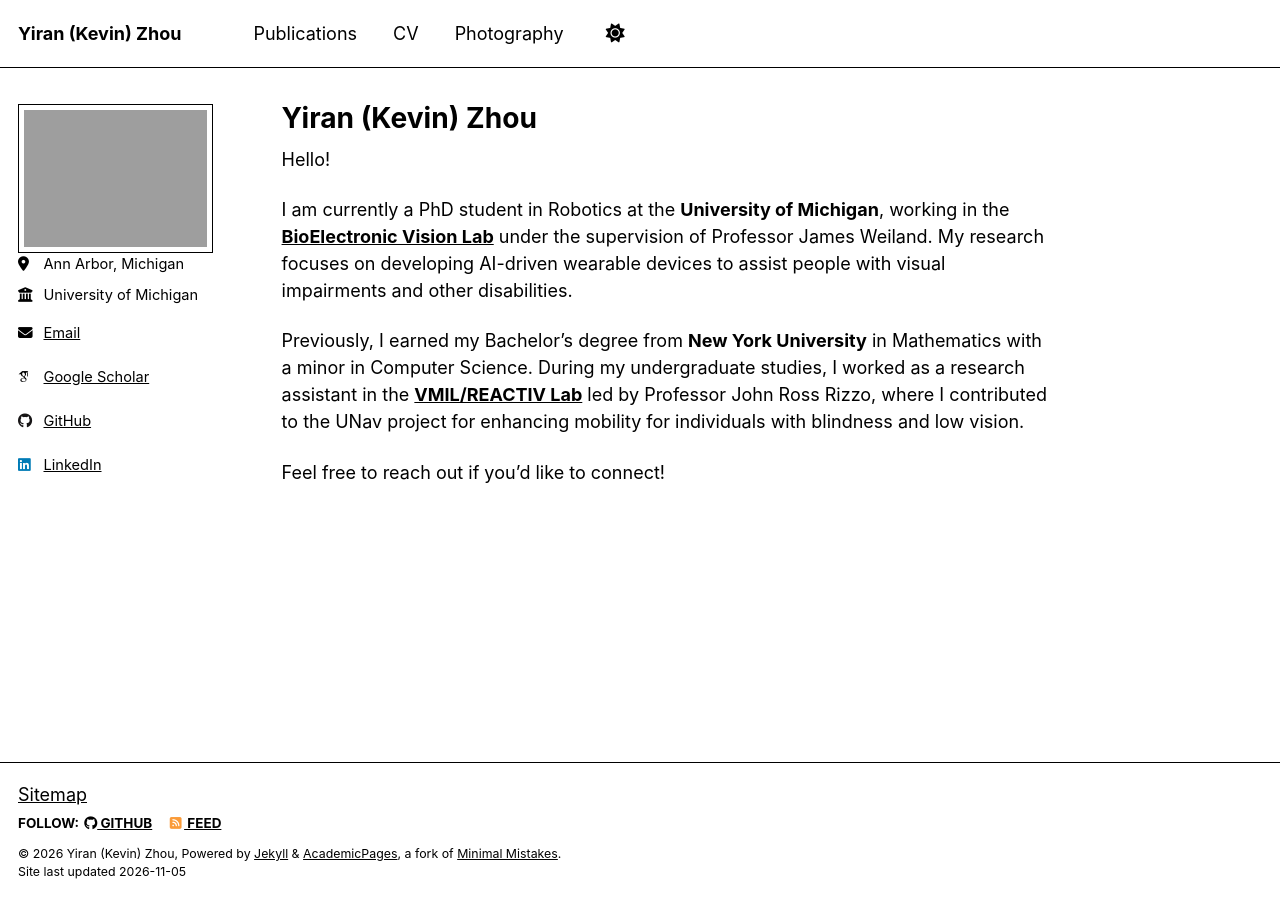
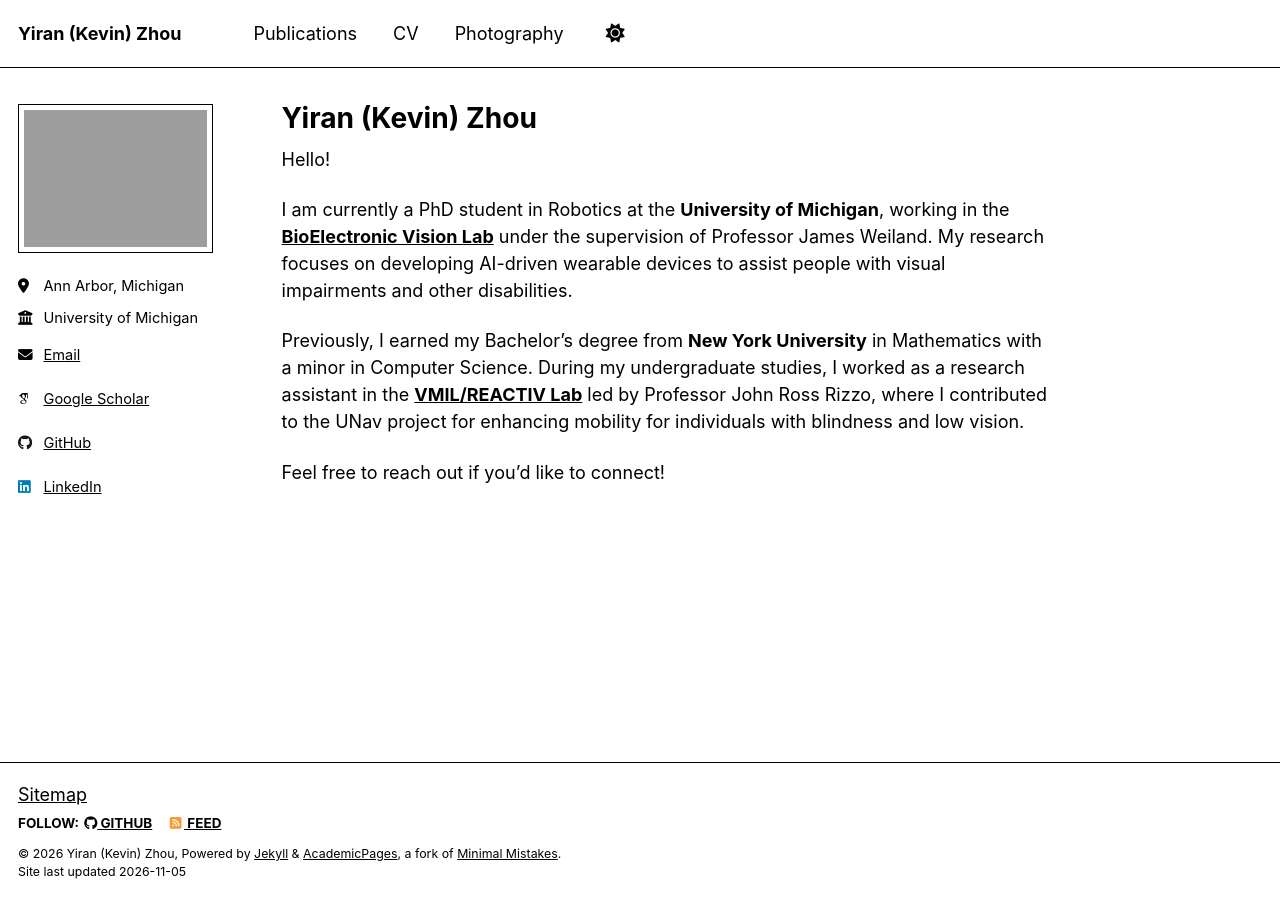
Before and after one commit to kevin-yiran-zhou/kevin-yiran-zhou.github.io, a Jekyll site: the page built from _pages/about.md, in a window 1280 px wide. Built offline with Jekyll 4.4.1, drawn with Linux system fonts in a browser that asks for light colours; some web fonts are replaced; a script that is not in the unit is left out.

Commit message:
accessibility

```diff
--- a/assets/css/custom.css
+++ b/assets/css/custom.css
@@ -92,13 +92,13 @@
   }
 
   .sidebar .author__avatar {
-    flex: 0 0 7.5rem;
-    width: 7.5rem;
+    flex: 0 0 10.5rem;
+    width: 10.5rem;
   }
 
   .sidebar .author__avatar img {
-    width: 7.5rem;
-    max-width: 7.5rem !important;
+    width: 10.5rem;
+    max-width: 10.5rem !important;
   }
 
   .sidebar .author__urls-wrapper {
@@ -109,6 +109,12 @@
 
   .sidebar .author__urls li {
     white-space: normal;
+  }
+}
+
+@media (min-width: 925px) {
+  .sidebar .author__avatar {
+    margin-bottom: 1.25rem;
   }
 }
 
```
